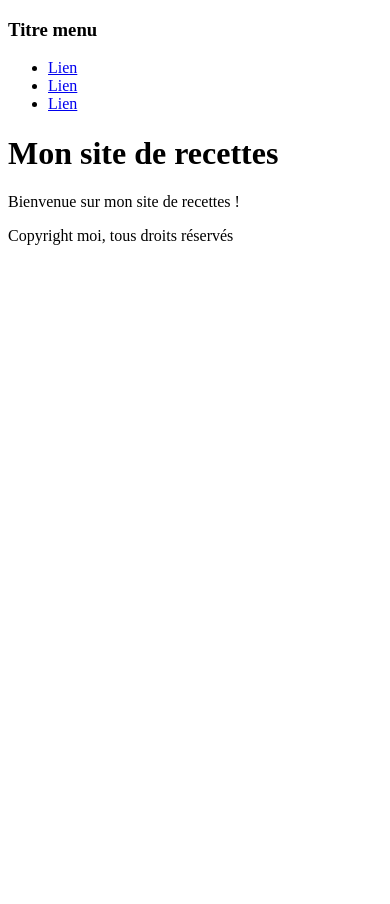
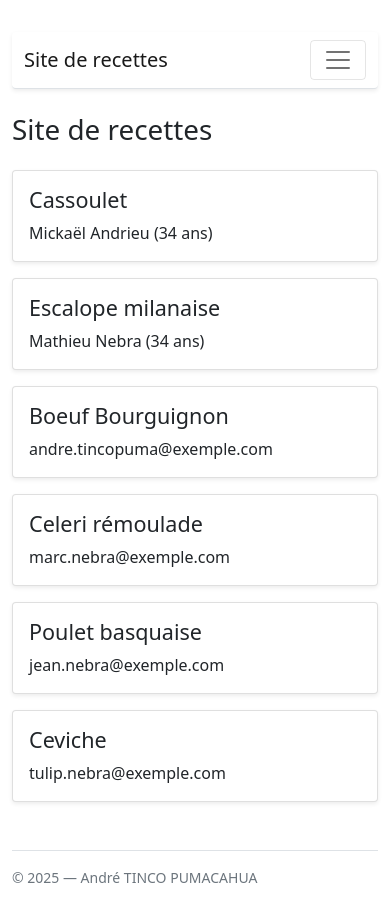
Before and after one commit to A-thepuma/php-mysql, a PHP site: page / in a window 390 px wide. Before the commit the page ends 245 px from the top, so only its background shows below. Run offline with PHP 8.4, Linux system fonts and the light colour scheme.

Commit message:
Projet fil rouge

```diff
--- /dev/null
+++ b/footer.php
@@ -0,0 +1,6 @@
+<?php if (!ini_get('date.timezone')) { date_default_timezone_set('Europe/Paris'); } ?>
+<footer class="mt-5">
+  <div class="border-top pt-3 text-muted small">
+    © <?php echo date('Y'); ?> — André TINCO PUMACAHUA
+  </div>
+</footer>
--- /dev/null
+++ b/functions.php
@@ -0,0 +1,32 @@
+<?php
+// Fonctions
+function isValidRecipe($recipe)
+{
+    return is_array($recipe) && !empty($recipe['is_enabled']);
+}
+
+function getRecipes($recipes)
+{
+    $valid = array();
+    foreach ($recipes as $r) {
+        if (isValidRecipe($r)) {
+            $valid[] = $r;
+        }
+    }
+    return $valid;
+}
+
+function displayAuthor($authorEmail, $users)
+{
+    for ($i = 0; $i < count($users); $i++) {
+        $u = $users[$i];
+        if (isset($u['email']) && $authorEmail === $u['email']) {
+            $name = isset($u['full_name']) ? $u['full_name'] : 'Auteur';
+            $age = isset($u['age']) ? $u['age'] : '?';
+            return $name . ' (' . $age . ' ans)';
+        }
+    }
+    return $authorEmail;
+}
+
+?>
--- a/header.php
+++ b/header.php
@@ -1,10 +1,16 @@
-<nav id="menu">
-<div class="element_menu">
-<h3>Titre menu</h3>
-<ul>
-<li><a href="page1.html">Lien</a></li>
-<li><a href="page2.html">Lien</a></li>
-<li><a href="page3.html">Lien</a></li>
-</ul>
-</div>
+<nav class="navbar navbar-expand-lg navbar-light bg-white border-bottom mt-3 mb-4 rounded shadow-sm">
+  <div class="container-fluid">
+    <a class="navbar-brand fw-semibold" href="index.php">Site de recettes</a>
+    <button class="navbar-toggler" type="button" data-bs-toggle="collapse" data-bs-target="#navMain">
+      <span class="navbar-toggler-icon"></span>
+    </button>
+
+    <div class="collapse navbar-collapse" id="navMain">
+      <ul class="navbar-nav ms-auto">
+        <li class="nav-item"><a class="nav-link active" href="index.php">Accueil</a></li>
+        <li class="nav-item"><a class="nav-link" href="contact.php">Contact</a></li>
+        <li class="nav-item"><a class="nav-link" href="#">Lien</a></li>
+      </ul>
+    </div>
+  </div>
 </nav>
--- a/index.php
+++ b/index.php
@@ -1,36 +1,56 @@
+<?php
+include_once 'variables.php';
+include_once 'functions.php';
+?>
 <!DOCTYPE html>
-<html>
-    <head>
-        <meta charset="utf-8" />
-        <title>Mon site de recettes</title>
-    </head>
+<html lang="fr">
 
-    <body>
+<head>
+    <meta charset="UTF-8">
+    <meta http-equiv="X-UA-Compatible" content="IE=edge">
+    <meta name="viewport" content="width=device-width, initial-scale=1.0">
+    <title>Site de recettes - Page d'accueil</title>
 
-    <!-- L'en-tête -->
+    <!-- Bootstrap 5 -->
+    <link href="https://cdn.jsdelivr.net/npm/bootstrap@5.0.2/dist/css/bootstrap.min.css" rel="stylesheet">
 
-    <header>
-        <!-- Le menu -->
+</head>
 
-        <?php include('header.php'); ?>
+<body class="d-flex flex-column min-vh-100">
+    <div class="container py-3">
 
-    </header>
+        <?php include 'header.php'; ?>
 
-    <!-- Le corps -->
+        <h1 class="mb-4">Site de recettes</h1>
 
-    <div id="corps">
-        <h1>Mon site de recettes</h1>
+        <div class="row g-3">
+            <?php foreach (getRecipes($recipes) as $recipe): ?>
+                <div class="col-12 col-md-6">
+                    <article class="card recipe-card shadow-sm h-100">
+                        <div class="card-body">
+                            <h3 class="h4 card-title mb-2">
+                                <?php echo htmlspecialchars($recipe['title']); ?>
+                            </h3>
 
-            <p>
-                Bienvenue sur mon site de recettes !
-            </p>
+                            <?php if (!empty($recipe['recipe'])): ?>
+                                <p class="card-text mb-2">
+                                    <?php echo htmlspecialchars($recipe['recipe']); ?>
+                                </p>
+                            <?php endif; ?>
+
+                            <div class="author">
+                                <?php echo htmlspecialchars(displayAuthor($recipe['author'], $users)); ?>
+                            </div>
+                        </div>
+                    </article>
+                </div>
+            <?php endforeach; ?>
         </div>
 
-    <!-- Le pied de page -->
+        <?php include 'footer.php'; ?>
+    </div>
 
-    <footer id="pied_de_page">
-        <p>Copyright moi, tous droits réservés</p>
-    </footer>
+    <script src="https://cdn.jsdelivr.net/npm/bootstrap@5.0.2/dist/js/bootstrap.bundle.min.js"></script>
+</body>
 
-    </body>
 </html>
--- /dev/null
+++ b/variables.php
@@ -0,0 +1,73 @@
+<?php
+// Users
+$users = [
+    [
+        'full_name' => 'Mickaël Andrieu',
+        'email' => 'mickael.andrieu@exemple.com',
+        'age' => 34,
+    ],
+    [
+        'full_name' => 'Mathieu Nebra',
+        'email' => 'mathieu.nebra@exemple.com',
+        'age' => 34,
+    ],
+    [
+        'full_name' => 'Laurène Castor',
+        'email' => 'laurene.castor@exemple.com',
+        'age' => 28,
+    ],
+];
+
+// Déclaration du tableau des recettes
+$recipes = [
+    [
+        'title' => 'Cassoulet',
+        'recipe' => '',
+        'author' => 'mickael.andrieu@exemple.com',
+        'is_enabled' => true,
+    ],
+    [
+        'title' => 'Couscous',
+        'recipe' => '',
+        'author' => 'mickael.andrieu@exemple.com',
+        'is_enabled' => false,
+    ],
+    [
+        'title' => 'Escalope milanaise',
+        'recipe' => '',
+        'author' => 'mathieu.nebra@exemple.com',
+        'is_enabled' => true,
+    ],
+    [
+        'title' => 'Salade Romaine',
+        'recipe' => '',
+        'author' => 'laurene.castor@exemple.com',
+        'is_enabled' => false,
+    ],
+    [
+        'title' => 'Boeuf Bourguignon',
+        'recipe' => '',
+        'author' => 'andre.tincopuma@exemple.com',
+        'is_enabled' => true,
+    ],
+    [
+        'title' => 'Celeri rémoulade',
+        'recipe' => '',
+        'author' => 'marc.nebra@exemple.com',
+        'is_enabled' => true,
+    ],
+    [
+        'title' => 'Poulet basquaise',
+        'recipe' => '',
+        'author' => 'jean.nebra@exemple.com',
+        'is_enabled' => true,
+    ],
+    [
+        'title' => 'Ceviche',
+        'recipe' => '',
+        'author' => 'tulip.nebra@exemple.com',
+        'is_enabled' => true,
+    ],
+];
+
+?>
```
